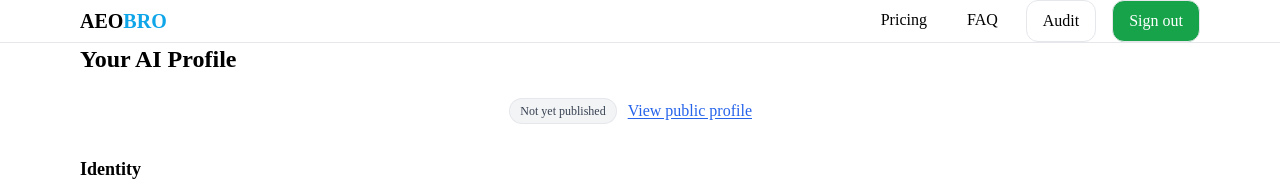
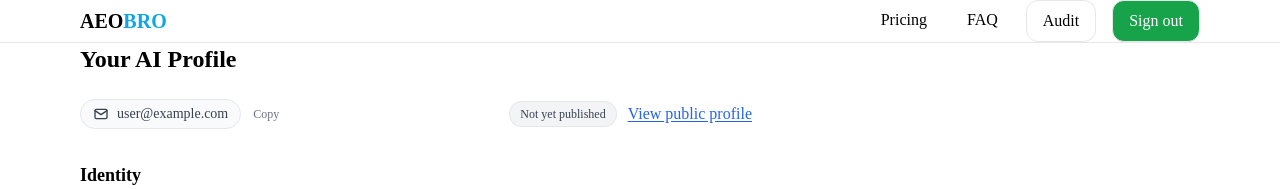
Before and after one commit to NewguyMMM/aeobro, a Next.js app: page /dashboard in a window 1280 px wide. Shown: the top 189 px of the page. Built offline with nearby package versions, Linux system fonts and the light colour scheme; no server answers; the database is empty; sample sign-in values are in the browser's storage.

Commit message:
Update ProfileEditor.tsx

```diff
--- a/components/ProfileEditor.tsx
+++ b/components/ProfileEditor.tsx
@@ -2,6 +2,7 @@
 "use client";
 
 import * as React from "react";
+import { useSession } from "next-auth/react";
 import { useToast } from "@/components/Toast";
 
 // Helper UI components
@@ -96,6 +97,8 @@ function toNum(input: string): number | undefined {
 
 /** -------- Component -------- */
 export default function ProfileEditor({ initial }: { initial: Profile | null }) {
+  const { data: session } = useSession();
+  const email = session?.user?.email ?? "";
   const toast = useToast();
 
   // ---- Server identifiers
@@ -424,8 +427,39 @@ export default function ProfileEditor({ initial }: { initial: Profile | null })
 
   return (
     <div className="max-w-2xl grid gap-8">
-      {/* Toolbar: status + guarded View link (no duplicate page title) */}
-      <div className="flex items-center justify-end">
+      {/* Toolbar: left = account email pill; right = status + guarded View link */}
+      <div className="flex items-center justify-between">
+        {/* Signed-in email pill */}
+        {email ? (
+          <div className="flex items-center gap-3">
+            <span className="inline-flex items-center gap-2 rounded-full border border-gray-200 bg-gray-50 px-3 py-1 text-sm text-gray-700">
+              <svg
+                aria-hidden="true"
+                viewBox="0 0 24 24"
+                className="h-4 w-4"
+                fill="none"
+                stroke="currentColor"
+                strokeWidth="2"
+                strokeLinecap="round"
+                strokeLinejoin="round"
+              >
+                <rect x="3" y="5" width="18" height="14" rx="2" ry="2" />
+                <path d="m3 7 9 6 9-6" />
+              </svg>
+              <span className="font-medium">{email}</span>
+            </span>
+            <button
+              type="button"
+              onClick={() => navigator.clipboard.writeText(email)}
+              className="text-xs text-gray-500 underline-offset-2 hover:text-sky-600 hover:underline"
+            >
+              Copy
+            </button>
+          </div>
+        ) : (
+          <span />
+        )}
+
         <div className="flex items-center gap-3">
           <span className={`text-xs px-2.5 py-1 rounded-full ${statusClasses}`}>{status}</span>
           <button
@@ -489,7 +523,7 @@ export default function ProfileEditor({ initial }: { initial: Profile | null })
           </div>
         </div>
 
-        {/* Read-only public URL (Option A) */}
+        {/* Read-only public URL */}
         <div className="mt-2">
           <PublicUrlReadonly slug={serverSlug} />
         </div>
@@ -927,7 +961,7 @@ export default function ProfileEditor({ initial }: { initial: Profile | null })
                 type="button"
                 className="px-3 py-2 border rounded-lg"
                 onClick={openPublic}
-                >
+              >
                 View Anyway
               </button>
               <button
```
